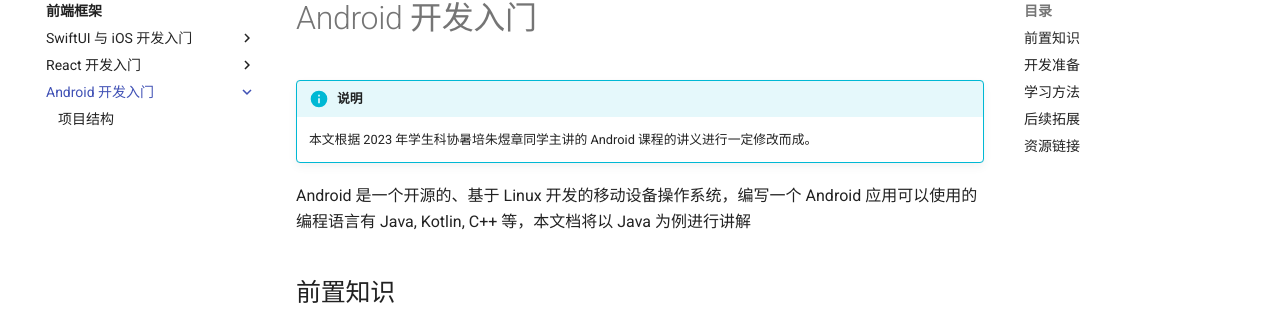
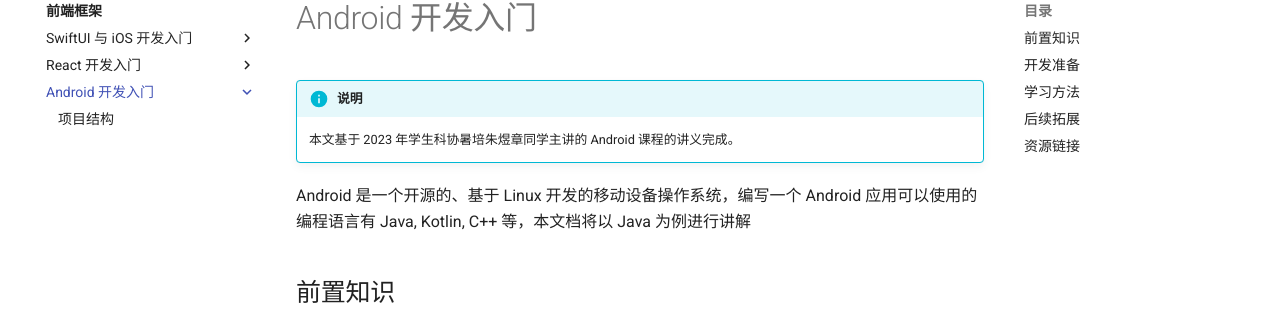
Before and after one commit to SAST-skill-docers/sast-skill-docs, an MkDocs documentation site: the page built from docs/frontend/android/index.md, in a window 1280 px wide and 900 px high. Shown: the part 149-472 px from the top of the window. Built offline with MkDocs 1.6.1 and Material for MkDocs 9.7.7, drawn with Linux system fonts in a browser that asks for light colours; comment, search, counter and statistics services are not loaded.

```diff
--- a/docs/frontend/android/index.md
+++ b/docs/frontend/android/index.md
@@ -2,7 +2,7 @@
 
 !!! info "说明"
 
-    本文根据 2023 年学生科协暑培朱煜章同学主讲的 Android 课程的讲义进行一定修改而成。
+    本文基于 2023 年学生科协暑培朱煜章同学主讲的 Android 课程的讲义完成。
 
 Android 是一个开源的、基于 Linux 开发的移动设备操作系统，编写一个 Android 应用可以使用的编程语言有 Java, Kotlin, C++ 等，本文档将以 Java 为例进行讲解
 
```
